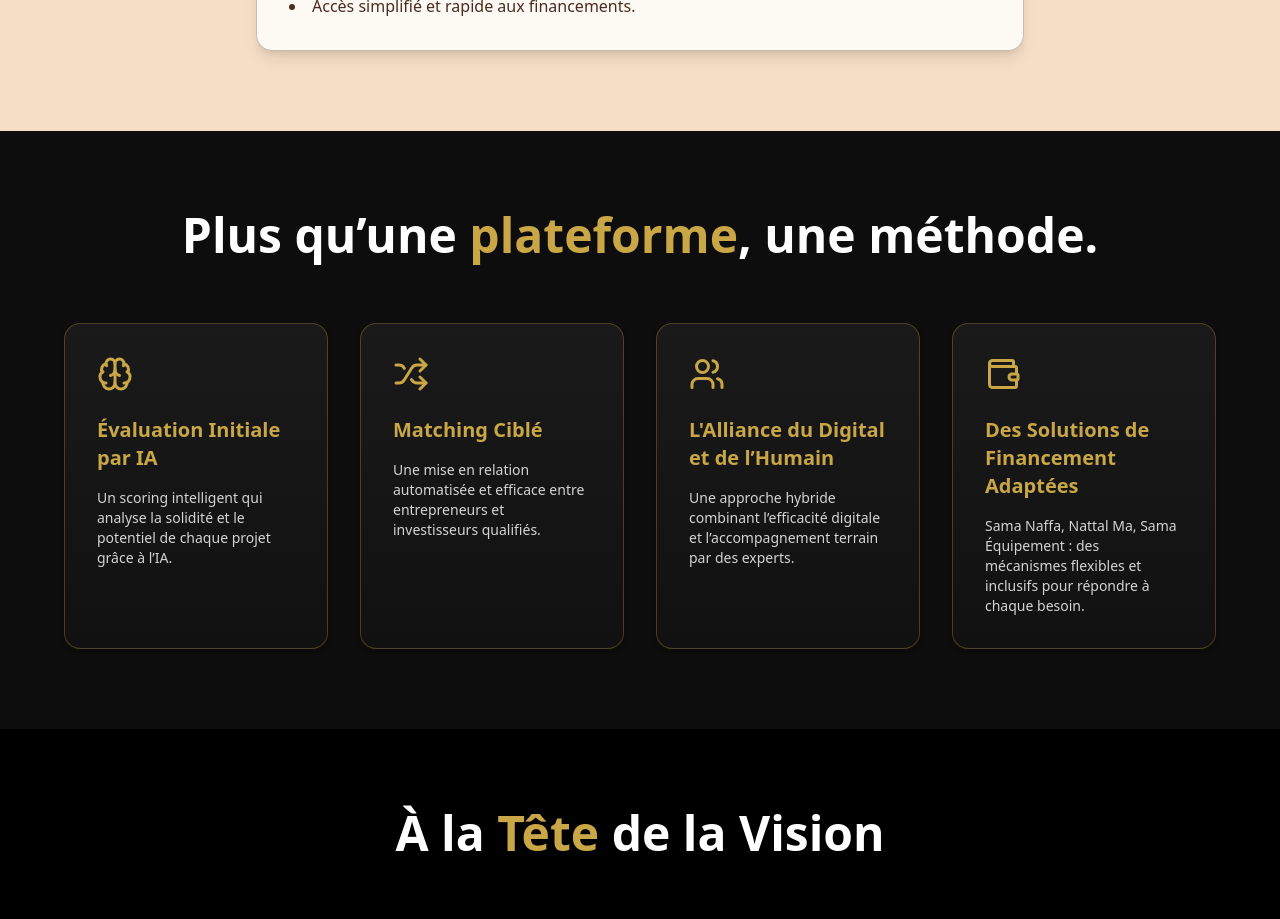
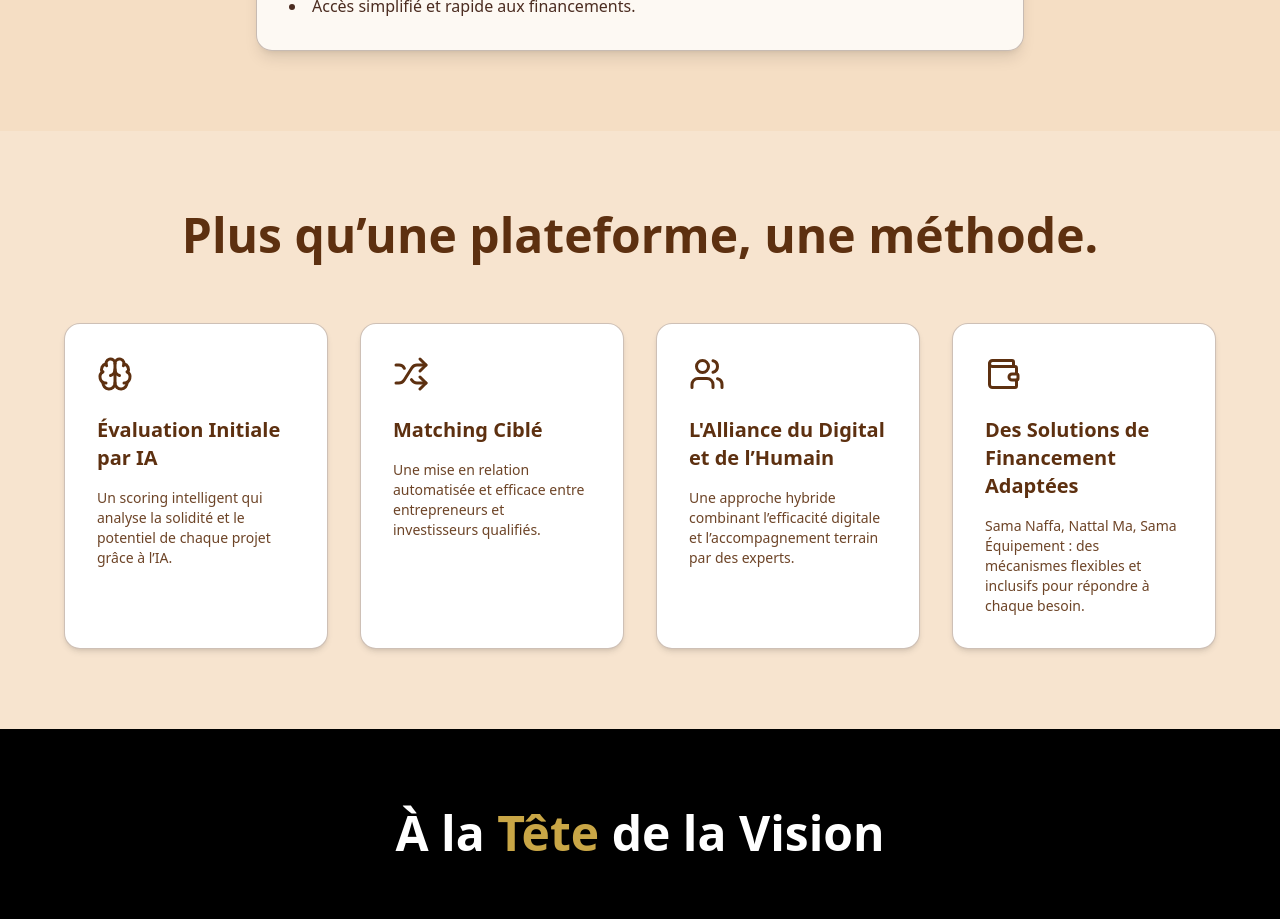
Before and after one commit to MadiKABA/TAM-TAM-FINCONNECT, a Next.js app: page / in a window 1280 px wide. Shown: the part 3740-4659 px from the top of the page. Built offline with nearby package versions, Linux system fonts and the light colour scheme.

Commit message:
style: update section approche

```diff
--- a/app/components/ApprocheSection.tsx
+++ b/app/components/ApprocheSection.tsx
@@ -6,29 +6,29 @@
 export default function ApprocheSection() {
     const features = [
         {
-            icon: <Brain size={36} className="text-[#C9A646]" />,
+            icon: <Brain size={36} className="text-[#5D3010]" />,
             title: "Évaluation Initiale par IA",
             desc: "Un scoring intelligent qui analyse la solidité et le potentiel de chaque projet grâce à l’IA.",
         },
         {
-            icon: <Shuffle size={36} className="text-[#C9A646]" />,
+            icon: <Shuffle size={36} className="text-[#5D3010]" />,
             title: "Matching Ciblé",
             desc: "Une mise en relation automatisée et efficace entre entrepreneurs et investisseurs qualifiés.",
         },
         {
-            icon: <Users size={36} className="text-[#C9A646]" />,
+            icon: <Users size={36} className="text-[#5D3010]" />,
             title: "L'Alliance du Digital et de l’Humain",
             desc: "Une approche hybride combinant l’efficacité digitale et l’accompagnement terrain par des experts.",
         },
         {
-            icon: <Wallet size={36} className="text-[#C9A646]" />,
+            icon: <Wallet size={36} className="text-[#5D3010]" />,
             title: "Des Solutions de Financement Adaptées",
             desc: "Sama Naffa, Nattal Ma, Sama Équipement : des mécanismes flexibles et inclusifs pour répondre à chaque besoin.",
         },
     ];
 
     return (
-        <section className="relative py-20 px-6 bg-[#0D0D0D] text-white">
+        <section className="relative py-20 px-6  bg-[#F5DEC4]/80 text-[#5D3010]">
             <div className="container mx-auto max-w-6xl">
                 {/* Titre */}
                 <motion.h2
@@ -38,7 +38,7 @@
                     transition={{ duration: 0.8 }}
                     viewport={{ once: true }}
                 >
-                    Plus qu’une <span className="text-[#C9A646]">plateforme</span>, une méthode.
+                    Plus qu’une <span className="text-[#5D3010]">plateforme</span>, une méthode.
                 </motion.h2>
 
                 {/* Grille de cartes */}
@@ -46,23 +46,23 @@
                     {features.map((item, idx) => (
                         <motion.div
                             key={idx}
-                            className="relative group bg-gradient-to-b from-[#1A1A1A] to-[#111111] p-8 rounded-2xl border border-[#C9A646]/30 shadow-md hover:shadow-[#C9A646]/40 transition transform hover:-translate-y-2"
+                            className="relative group bg-white p-8 rounded-2xl border border-[#5D3010]/30 shadow-md hover:shadow-[#5D3010]/40 transition transform hover:-translate-y-2"
                             initial={{ opacity: 0, scale: 0.9 }}
                             whileInView={{ opacity: 1, scale: 1 }}
                             transition={{ duration: 0.6, delay: idx * 0.2 }}
                             viewport={{ once: true }}
                         >
-                            {/* Glow animé */}
-                            <div className="absolute inset-0 rounded-2xl bg-[#C9A646] opacity-0 group-hover:opacity-10 blur-xl transition"></div>
+                            {/* Glow subtil sur hover */}
+                            <div className="absolute inset-0 rounded-2xl bg-[#5D3010] opacity-0 group-hover:opacity-10 blur-xl transition"></div>
 
                             {/* Icône */}
                             <div className="mb-6">{item.icon}</div>
 
                             {/* Titre */}
-                            <h3 className="text-xl font-bold mb-4 text-[#C9A646]">{item.title}</h3>
+                            <h3 className="text-xl font-bold mb-4 text-[#5D3010]">{item.title}</h3>
 
                             {/* Description */}
-                            <p className="text-sm text-neutral-300">{item.desc}</p>
+                            <p className="text-sm text-[#5D3010]/90">{item.desc}</p>
                         </motion.div>
                     ))}
                 </div>
```
